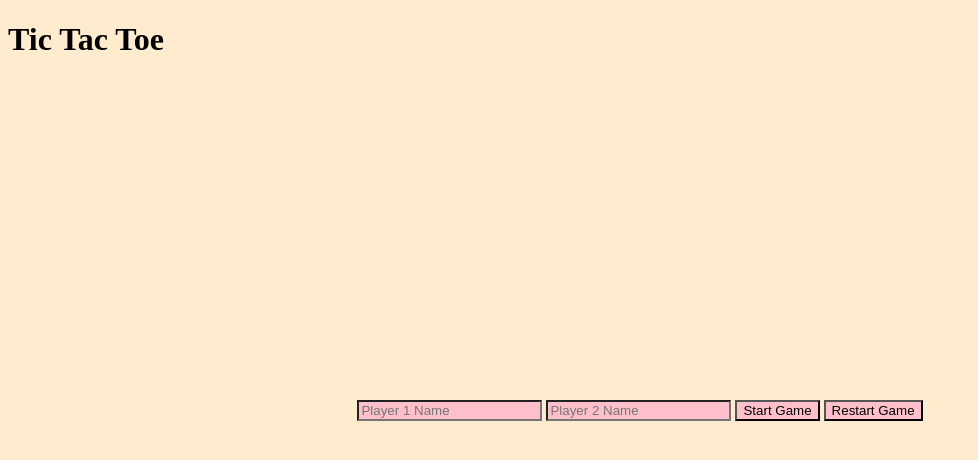
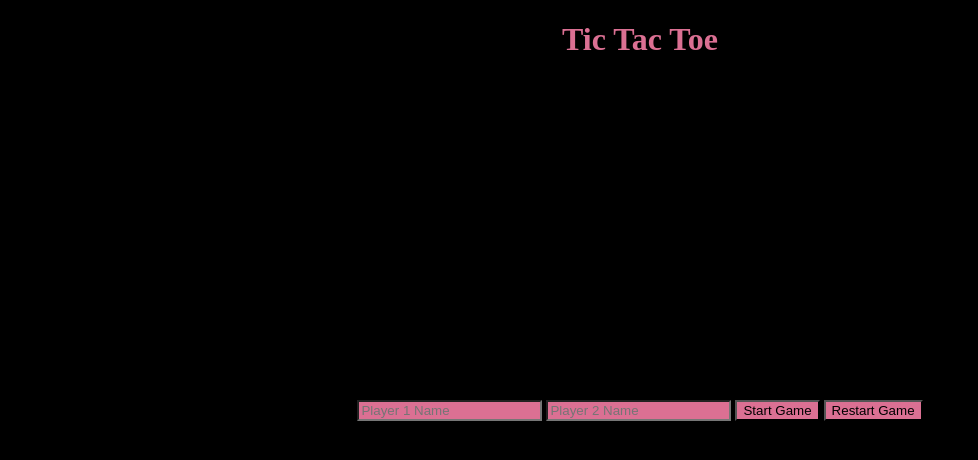
Before and after one commit to Ganja0003/tic-tac-toe, a plain HTML site: page index.html in a window 1280 px wide. Shown: the whole page, without its empty margins (0-978 px from the left). Drawn offline with Linux system fonts and the light colour scheme.

Commit message:
i have beautified it with some css

```diff
--- a/script.js
+++ b/script.js
@@ -72,7 +72,7 @@
 
             if (checkForWin(Gameboard.getGameBoard(), players[currentPlayerIndex].mark)){
                 gameOver = true;
-                displayController.renderMessage(`${players[currentPlayerIndex].name} wins 💪🏿`);
+                displayController.renderMessage(`${players[currentPlayerIndex].name} wins `);
             }else if (checkForTie(Gameboard.getGameBoard())){
                 gameOver = true;
                 displayController.renderMessage("its a tie");
--- a/styles.css
+++ b/styles.css
@@ -1,13 +1,22 @@
 body{
-    background-color:blanchedalmond;
+    background-color: black;
 }
-
 #gameboard {
     display: flex;
     flex-wrap: wrap;
     justify-content: center;
     align-items: center;
     height: 300px;
+
+
+}
+
+h1{
+    display:flex;
+    justify-content: center;
+    align-items: center;
+    color: palevioletred;
+
 }
 
 .square{
@@ -21,18 +30,20 @@ body{
     width: 25%;
     text-align: center;
     font-size: 80px;
-    background-color: pink;
+    background-color: palevioletred;
+
 }
 
 input{
-    background-color: pink;
+    background-color: palevioletred;
 }
 
 button{
-    background-color: pink;
+    background-color: palevioletred;
 }
 
 #controls,#message {
     text-align: center;
     margin: 20px 0;
+    color: palevioletred;
 }
```
